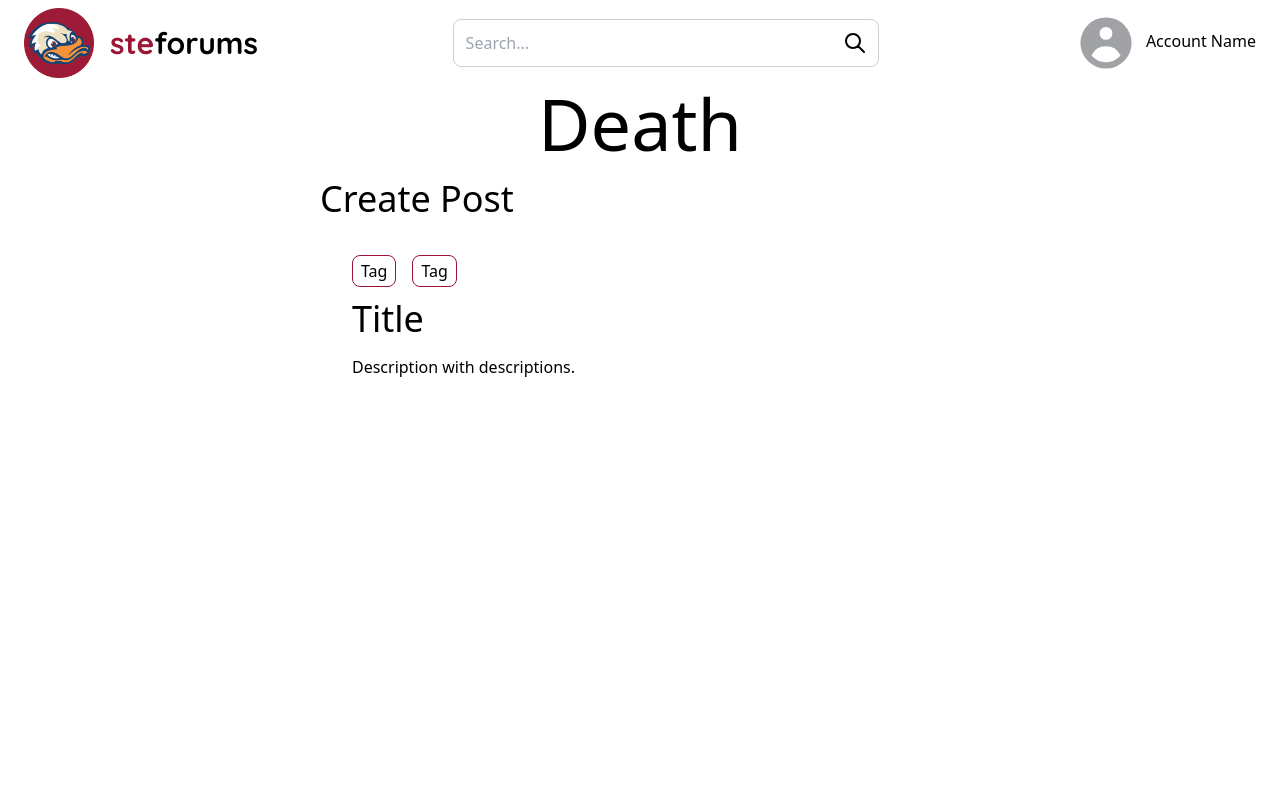
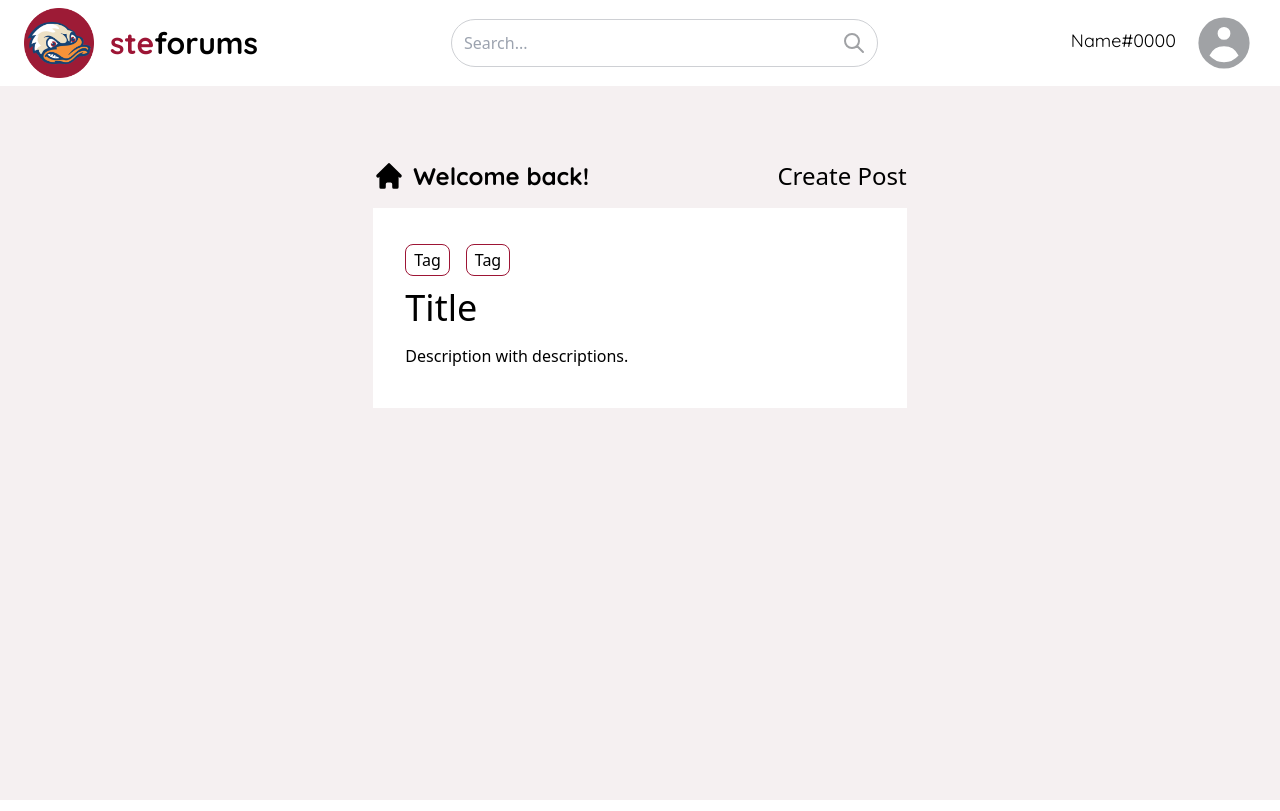
Before and after one commit to iscii/stevens-forums, a Next.js app: page / in a window 1280 px wide. Built offline with nearby package versions, Linux system fonts and the light colour scheme.

Commit message:
Changes to color and layout of index.js
Put in place title and create post button
Updating colors in create post and index

```diff
--- a/components/Nav.js
+++ b/components/Nav.js
@@ -23,10 +23,10 @@ function Nav() {
 			<Link href="/account">
 				<a className="text-pri-white">
 					<div className="px-6 py-2 float-right hover:bg-dark-red hover:underline">
-						<svg className="h-16 w-16 inline mr-2 fill-gray-300" xmlns="http://www.w3.org/2000/svg" viewBox="0 0 20 20">
+						<span className="font-quicksand text-pri-black text-lg">Name#0000</span>
+						<svg className="h-16 w-16 inline ml-4 fill-gray-300" xmlns="http://www.w3.org/2000/svg" viewBox="0 0 20 20">
 							<path fill-rule="evenodd" d="M18 10a8 8 0 11-16 0 8 8 0 0116 0zm-6-3a2 2 0 11-4 0 2 2 0 014 0zm-2 4a5 5 0 00-4.546 2.916A5.986 5.986 0 0010 16a5.986 5.986 0 004.546-2.084A5 5 0 0010 11z" clip-rule="evenodd" />
 						</svg>
-						<span className="text-pri-black">Account Name</span>
 					</div>
 				</a>
 			</Link>
--- a/components/Notecard.js
+++ b/components/Notecard.js
@@ -1,6 +1,6 @@
 function Notecard() {
 	return (
-		<div className="w-full h-min bg-mountbatten">
+		<div className="w-full h-min bg-pri-white">
 			<div className="w-full p-8 leading-10">
 				<div className="w-min h-min">
 					<span className="px-2 py-1 mr-4 bg-red-200 border rounded-lg border-pri-red">Tag</span>
--- a/components/Searchbar.js
+++ b/components/Searchbar.js
@@ -1,9 +1,9 @@
 function Searchbar() {
 	return (
 		<form action="/" className="w-4/6 h-12 flex justify-end items-center">
-			<input type="text" placeholder="Search..." className="w-full h-full border bg-pri-gray border-pri-gray rounded-lg px-3 focus:outline-none focus:border-dark-gray" />
+			<input type="text" placeholder="Search..." className="w-full h-full border bg-pri-gray border-pri-gray rounded-3xl px-3 focus:outline-none focus:border-dark-gray" />
 			<button type="submit" value="Submit" className="absolute ml-4 mr-1">
-				<svg className="h-10 w-10 p-2 hover:bg-sub-gray hover:border-0 hover:border-sub-gray hover:rounded-lg" xmlns="http://www.w3.org/2000/svg" fill="none" viewBox="0 0 24 24" stroke="currentColor">
+				<svg className="h-10 w-10 p-2 hover:bg-sub-gray hover:border-0 hover:border-sub-gray hover:rounded-lg stroke-gray-300" xmlns="http://www.w3.org/2000/svg" fill="none" viewBox="0 0 24 24">
 					<path strokeLinecap="round" strokeLinejoin="round" strokeWidth="2" d="M21 21l-6-6m2-5a7 7 0 11-14 0 7 7 0 0114 0z" />
 				</svg>
 			</button>
--- a/pages/create_post.js
+++ b/pages/create_post.js
@@ -2,11 +2,11 @@ import Nav from "../components/Nav"
 
 function CreatePost() {
 	return (
-		<div className="h-screen w-screen flex justify-center">
+		<div className="h-screen w-screen flex justify-center bg-pink-100">
 			<Nav />
 			<span className="h-full w-full flex flex-col items-center justify-center">
 				<h1 className="text-4xl mb-16">Create Post</h1>
-				<form className="w-3/6 h-3/6 bg-pri-gray border border-pri-gray rounded-3xl" action="/">
+				<form className="w-3/6 h-3/6 bg-pri-gray border border-pri-gray rounded-3xl bg-pri-white" action="/">
 					<input className="mx-6 mt-6 p-2 w-2/6 border border-pri-white text-lg rounded-lg" type="text" placeholder="Title" /><br />
 					<input className="mx-6 mt-6 p-2 w-4/6 pr-72 pb-64 border border-pri-white text-lg border-gray-300 rounded-lg" type="text" placeholder="Text" /><br />
 					<button className="mx-6 my-6 px-4 py-2 text-pri-white text-lg bg-pri-red border border-pri-red rounded-2xl">Submit</button>
--- a/pages/index.js
+++ b/pages/index.js
@@ -16,16 +16,21 @@ export default function Home() {
 				</style>
 			</Head>
 			<Nav />
-			<span className="flex h-screen v-screen bg-lavender">
-				<span className="h-5/6 w-2/4 m-auto">
-					<h1 className="mb-5 mt-5 text-center text-7xl">
-						Death
-					</h1>
-					<Link href="/create_post">
-						<a className="text-4xl">
-							Create Post
-						</a>
-					</Link>
+			<span className="flex h-screen v-screen bg-pink-100">
+				<span className="h-5/6 w-5/12	 m-auto mt-36">
+					<div className="flex justify-between my-4">
+						<span className="text-2xl font-quicksand font-bold flex align-center">
+							<svg className="h-8 w-8 mr-2 fill-pri-black" xmlns="http://www.w3.org/2000/svg" viewBox="0 0 20 20">
+								<path d="M10.707 2.293a1 1 0 00-1.414 0l-7 7a1 1 0 001.414 1.414L4 10.414V17a1 1 0 001 1h2a1 1 0 001-1v-2a1 1 0 011-1h2a1 1 0 011 1v2a1 1 0 001 1h2a1 1 0 001-1v-6.586l.293.293a1 1 0 001.414-1.414l-7-7z" />
+							</svg>
+							Welcome back!
+						</span>
+						<Link href="/create_post">
+							<a className="text-2xl">
+								Create Post
+							</a>
+						</Link>
+					</div>
 					<Notecard />
 				</span>
 			</span>
```
